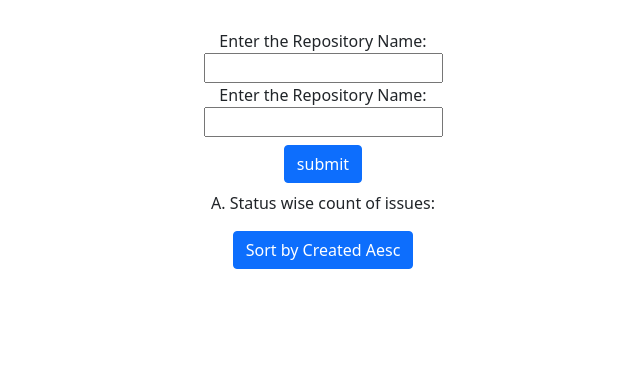
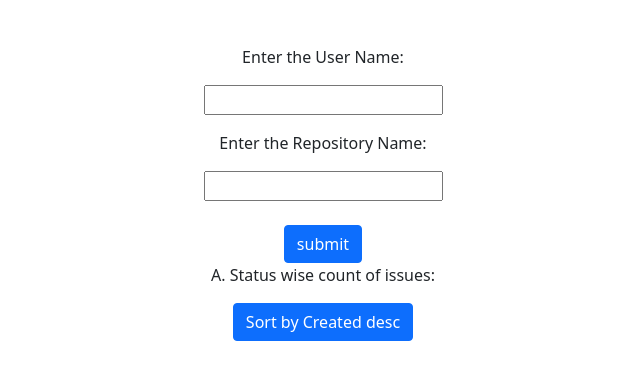
Before and after one commit to madhhuurrii/Kennect_Assignment, a website: page Assignment 5.1/app1.html in a window 1280 px wide. Shown: the part 91-470 px from the top of the page, without its empty margins (317-957 px from the left). Drawn offline with nearby package versions, Linux system fonts and the light colour scheme.

Commit message:
second  commit

```diff
--- a/Assignment 5.1/app1.html
+++ b/Assignment 5.1/app1.html
@@ -14,15 +14,15 @@
     <div class="container p-3">
         <h1 class="text-center pb-4">Kennect Assignment 5.1</h1>
         <form  onsubmit="myFunc();return false;" class="pt-4 text-center">
-            <label for="">Enter the Repository Name:</label>
-            <br>
-            <input type="text" clas="p-5" name="user" id="user" >
-            <br>
-            <label for="">Enter the Repository Name:</label>
-            <br>
-            <input type="text" clas="p-5" name="repo" id="repo" >
-            <br>
-            <input type="submit" class="btn btn-primary m-2" value="submit">
+          <label for="" class="py-3">Enter the User Name: </label>
+          <br>
+          <input type="text" clas="pb-5" name="user" id="user" >
+          <br>
+          <label for="" class="py-3">Enter the Repository Name: </label>
+          <br>
+          <input type="text" clas="pb-5" name="repo" id="repo" >
+          <br>
+          <input type="submit" class="btn btn-primary mt-4" value="submit">
         </form>
 
                 <div class="text-center" id="rej">A. Status wise count of issues:</div>
@@ -37,7 +37,7 @@
     </div>
     <div class="text-center">
         <button class="btn btn-primary" type="button" data-bs-toggle="collapse" data-bs-target="#collapseExample" aria-expanded="false" aria-controls="collapseExample">
-            Sort by Created Aesc
+            Sort by Created desc
           </button>
           <div  class="collapse pt-4" id="collapseExample">
             <div id="sort" class="text-center"></div>
@@ -96,12 +96,13 @@
 
                 document.getElementById('Close').innerHTML='Closed Issue:'+c;
 
-                var sor= await fetch(API_URL+'repos/'+user+'/'+repo+'/issues?per_page=100+sort+direct:aesc');
+            var sor= await fetch(API_URL+'repos/'+user+'/'+repo+'/issues?per_page=100?q=sort:created+direction:desc');
             var s=await sor.json()
+            console.log(s);
             const s1 = document.getElementById("sort");
             s.forEach((i) => {
                 // console.log(i.body);
-                console.log(i.title)
+                // console.log(i.title)
                var iss=document.createElement('div')
                iss.classList.add("pb-3");
                 iss.innerHTML= "<h3>"+i.title+"</h3><div>Issue Number: #"+i.number+" Issue State:"+i.state+"</div>"
```
Also changed, not shown: Assignment 5.1/Assignment 5.1.md (+11 -0 lines), Assignment 5.1/app.html (+6 -6 lines), Assignment 5.1/image.png (added), Assignment 5.1/img/Screenshot 2023-08-22 235902.png (added), Assignment 5.1/img/screencapture-127-0-0-1-5500-Assignment-5-1-app-html-2023-08-22-23_55_34.png (added), Assignment 5.1/img/screencapture-127-0-0-1-5500-Assignment-5-1-app1-html-2023-08-23-00_40_02.png (added).
